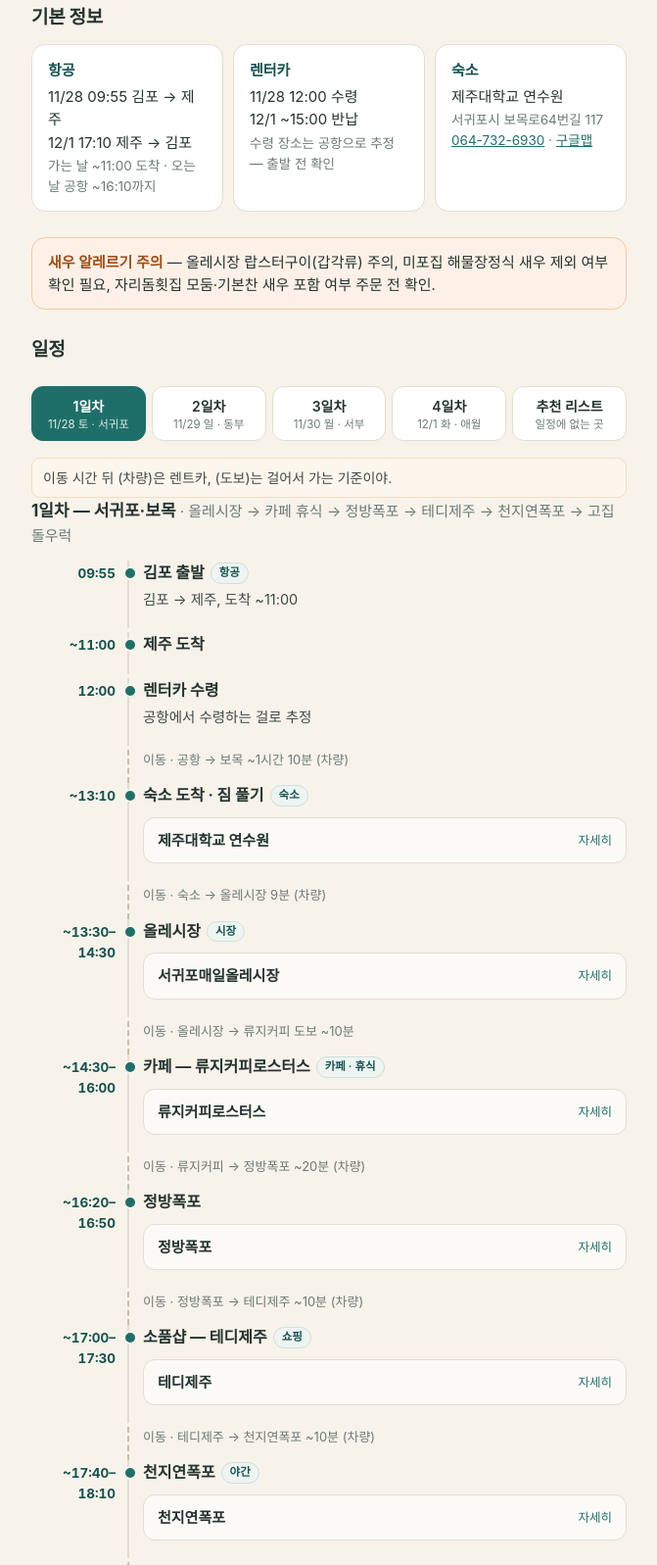
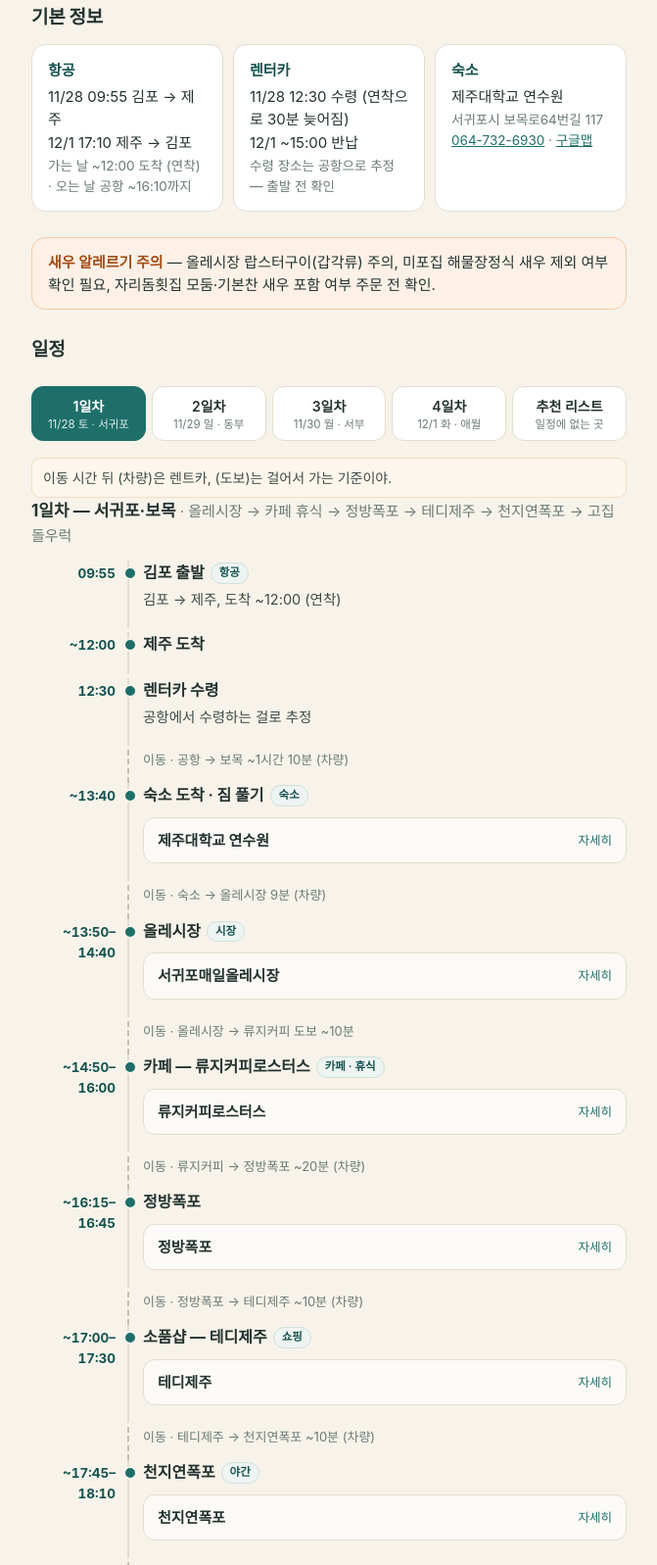
Before and after one commit to TokkiIsTokki/jeju-trip-nov-2026, a plain HTML site: page index.html in a window 1280 px wide. Shown: the part 316-1913 px from the top of the page at 98% size, without its empty margins (304-975 px from the left). Drawn offline with Linux system fonts and the light colour scheme.

Commit message:
Apply delayed day-1 times (rental 12:30, lunch 13:50) and move-mode labels

```diff
--- a/index.html
+++ b/index.html
@@ -137,8 +137,8 @@ footer{margin-top:34px;font-size:13px;color:var(--muted);text-align:center;line-
 <section>
   <h2>기본 정보</h2>
   <div class="info-grid">
-    <div class="info"><h3>항공</h3><p>11/28 09:55 김포 → 제주<br>12/1 17:10 제주 → 김포</p><p class="small">가는 날 ~11:00 도착 · 오는 날 공항 ~16:10까지</p></div>
-    <div class="info"><h3>렌터카</h3><p>11/28 12:00 수령<br>12/1 ~15:00 반납</p><p class="small">수령 장소는 공항으로 추정 — 출발 전 확인</p></div>
+    <div class="info"><h3>항공</h3><p>11/28 09:55 김포 → 제주<br>12/1 17:10 제주 → 김포</p><p class="small">가는 날 ~12:00 도착 (연착) · 오는 날 공항 ~16:10까지</p></div>
+    <div class="info"><h3>렌터카</h3><p>11/28 12:30 수령 (연착으로 30분 늦어짐)<br>12/1 ~15:00 반납</p><p class="small">수령 장소는 공항으로 추정 — 출발 전 확인</p></div>
     <div class="info"><h3>숙소</h3><p>제주대학교 연수원</p><p class="small">서귀포시 보목로64번길 117<br><a href="tel:0647326930">064-732-6930</a> · <a href="https://www.google.com/maps/search/?api=1&query=%EC%A0%9C%EC%A3%BC%EB%8C%80%ED%95%99%EA%B5%90%20%EC%97%B0%EC%88%98%EC%9B%90%20%EC%84%9C%EA%B7%80%ED%8F%AC%EC%8B%9C%20%EB%B3%B4%EB%AA%A9%EB%A1%9C64%EB%B2%88%EA%B8%B8%20117" target="_blank" rel="noopener">구글맵</a></p></div>
   </div>
 </section>
@@ -157,11 +157,11 @@ footer{margin-top:34px;font-size:13px;color:var(--muted);text-align:center;line-
     <button data-day="recs">추천 리스트<small>일정에 없는 곳</small></button>
   </nav>
   <p class="note">이동 시간 뒤 (차량)은 렌트카, (도보)는 걸어서 가는 기준이야.</p>
-  <div class="day active" id="day1"><p class="day-head"><b>1일차 — 서귀포·보목</b> · 올레시장 → 카페 휴식 → 정방폭포 → 테디제주 → 천지연폭포 → 고집돌우럭</p><ul class="timeline"><li class="ev"><div class="time">09:55</div><div class="ev-body"><div class="ev-title">김포 출발<span class="tag">항공</span></div><p>김포 → 제주, 도착 ~11:00</p></div></li>
-<li class="ev"><div class="time">~11:00</div><div class="ev-body"><div class="ev-title">제주 도착</div></div></li>
-<li class="ev"><div class="time">12:00</div><div class="ev-body"><div class="ev-title">렌터카 수령</div><p>공항에서 수령하는 걸로 추정</p></div></li>
+  <div class="day active" id="day1"><p class="day-head"><b>1일차 — 서귀포·보목</b> · 올레시장 → 카페 휴식 → 정방폭포 → 테디제주 → 천지연폭포 → 고집돌우럭</p><ul class="timeline"><li class="ev"><div class="time">09:55</div><div class="ev-body"><div class="ev-title">김포 출발<span class="tag">항공</span></div><p>김포 → 제주, 도착 ~12:00 (연착)</p></div></li>
+<li class="ev"><div class="time">~12:00</div><div class="ev-body"><div class="ev-title">제주 도착</div></div></li>
+<li class="ev"><div class="time">12:30</div><div class="ev-body"><div class="ev-title">렌터카 수령</div><p>공항에서 수령하는 걸로 추정</p></div></li>
 <li class="mv"><div class="mv-line"></div><div class="mv-text">이동 · 공항 → 보목 ~1시간 10분 (차량)</div></li>
-<li class="ev"><div class="time">~13:10</div><div class="ev-body"><div class="ev-title">숙소 도착 · 짐 풀기<span class="tag">숙소</span></div><details class="place">
+<li class="ev"><div class="time">~13:40</div><div class="ev-body"><div class="ev-title">숙소 도착 · 짐 풀기<span class="tag">숙소</span></div><details class="place">
 <summary><span class="place-name">제주대학교 연수원</span><span class="place-toggle">자세히</span></summary>
 <div class="place-body">
 <div class="row"><span class="k">주소</span><span class="v">서귀포시 보목로64번길 117</span></div>
@@ -170,7 +170,7 @@ footer{margin-top:34px;font-size:13px;color:var(--muted);text-align:center;line-
 <a class="map-btn" href="https://www.google.com/maps/search/?api=1&query=%EC%A0%9C%EC%A3%BC%EB%8C%80%ED%95%99%EA%B5%90%20%EC%97%B0%EC%88%98%EC%9B%90%20%EC%84%9C%EA%B7%80%ED%8F%AC%EC%8B%9C%20%EB%B3%B4%EB%AA%A9%EB%A1%9C64%EB%B2%88%EA%B8%B8%20117" target="_blank" rel="noopener">구글맵에서 보기</a>
 </div></details></div></li>
 <li class="mv"><div class="mv-line"></div><div class="mv-text">이동 · 숙소 → 올레시장 9분 (차량)</div></li>
-<li class="ev"><div class="time">~13:30–14:30</div><div class="ev-body"><div class="ev-title">올레시장<span class="tag">시장</span></div><details class="place">
+<li class="ev"><div class="time">~13:50–14:40</div><div class="ev-body"><div class="ev-title">올레시장<span class="tag">시장</span></div><details class="place">
 <summary><span class="place-name">서귀포매일올레시장</span><span class="place-toggle">자세히</span></summary>
 <div class="place-body">
 <p class="note">네거리 롤카츠 · 랍스터구이(갑각류 주의!) · 흑돼지 김치말이 · 한라봉 아이스크림</p>
@@ -178,17 +178,17 @@ footer{margin-top:34px;font-size:13px;color:var(--muted);text-align:center;line-
 <a class="map-btn" href="https://www.google.com/maps/search/?api=1&query=%EC%84%9C%EA%B7%80%ED%8F%AC%EB%A7%A4%EC%9D%BC%EC%98%AC%EB%A0%88%EC%8B%9C%EC%9E%A5" target="_blank" rel="noopener">구글맵에서 보기</a>
 </div></details></div></li>
 <li class="mv"><div class="mv-line"></div><div class="mv-text">이동 · 올레시장 → 류지커피 도보 ~10분</div></li>
-<li class="ev"><div class="time">~14:30–16:00</div><div class="ev-body"><div class="ev-title">카페 — 류지커피로스터스<span class="tag">카페 · 휴식</span></div><details class="place">
+<li class="ev"><div class="time">~14:50–16:00</div><div class="ev-body"><div class="ev-title">카페 — 류지커피로스터스<span class="tag">카페 · 휴식</span></div><details class="place">
 <summary><span class="place-name">류지커피로스터스</span><span class="place-toggle">자세히</span></summary>
 <div class="place-body">
 <div class="row"><span class="k">주소</span><span class="v">서귀포시 태평로353번길 22 1층</span></div>
 <div class="row"><span class="k">영업시간</span><span class="v">토~일 10:00–18:00, 월요일 휴무</span></div>
 <div class="row"><span class="k">메뉴</span><span class="v">에스프레소 · 플랫화이트 · 비엔나커피 · 셰이커라토</span></div>
-<p class="note">올레시장에서 도보로 갈 수 있어. 오후 돌풍 피크 시간대(14:30~16:00) 실내에서 쉬는 시간.</p>
+<p class="note">올레시장에서 도보로 갈 수 있어. 오후 돌풍 피크 시간대(15~16시) 실내에서 쉬는 시간.</p>
 <a class="map-btn" href="https://www.google.com/maps/search/?api=1&query=%EB%A5%98%EC%A7%80%EC%BB%A4%ED%94%BC%EB%A1%9C%EC%8A%A4%ED%84%B0%EC%8A%A4%20%EC%84%9C%EA%B7%80%ED%8F%AC%EC%8B%9C%20%ED%83%9C%ED%8F%89%EB%A1%9C353%EB%B2%88%EA%B8%B8%2022" target="_blank" rel="noopener">구글맵에서 보기</a>
 </div></details></div></li>
 <li class="mv"><div class="mv-line"></div><div class="mv-text">이동 · 류지커피 → 정방폭포 ~20분 (차량)</div></li>
-<li class="ev"><div class="time">~16:20–16:50</div><div class="ev-body"><div class="ev-title">정방폭포</div><details class="place">
+<li class="ev"><div class="time">~16:15–16:45</div><div class="ev-body"><div class="ev-title">정방폭포</div><details class="place">
 <summary><span class="place-name">정방폭포</span><span class="place-toggle">자세히</span></summary>
 <div class="place-body">
 <a class="map-btn" href="https://www.google.com/maps/search/?api=1&query=%EC%A0%95%EB%B0%A9%ED%8F%AD%ED%8F%AC%20%EC%84%9C%EA%B7%80%ED%8F%AC" target="_blank" rel="noopener">구글맵에서 보기</a>
@@ -203,7 +203,7 @@ footer{margin-top:34px;font-size:13px;color:var(--muted);text-align:center;line-
 <a class="map-btn" href="https://www.google.com/maps/search/?api=1&query=%ED%85%8C%EB%94%94%EC%A0%9C%EC%A3%BC%20%EC%84%9C%EA%B7%80%ED%8F%AC%EC%8B%9C%20%EC%9D%B4%EC%A4%91%EC%84%AD%EB%A1%9C%202" target="_blank" rel="noopener">구글맵에서 보기</a>
 </div></details></div></li>
 <li class="mv"><div class="mv-line"></div><div class="mv-text">이동 · 테디제주 → 천지연폭포 ~10분 (차량)</div></li>
-<li class="ev"><div class="time">~17:40–18:10</div><div class="ev-body"><div class="ev-title">천지연폭포<span class="tag">야간</span></div><details class="place">
+<li class="ev"><div class="time">~17:45–18:10</div><div class="ev-body"><div class="ev-title">천지연폭포<span class="tag">야간</span></div><details class="place">
 <summary><span class="place-name">천지연폭포</span><span class="place-toggle">자세히</span></summary>
 <div class="place-body">
 <div class="row"><span class="k">개장</span><span class="v">09:00–22:00</span></div>
```
